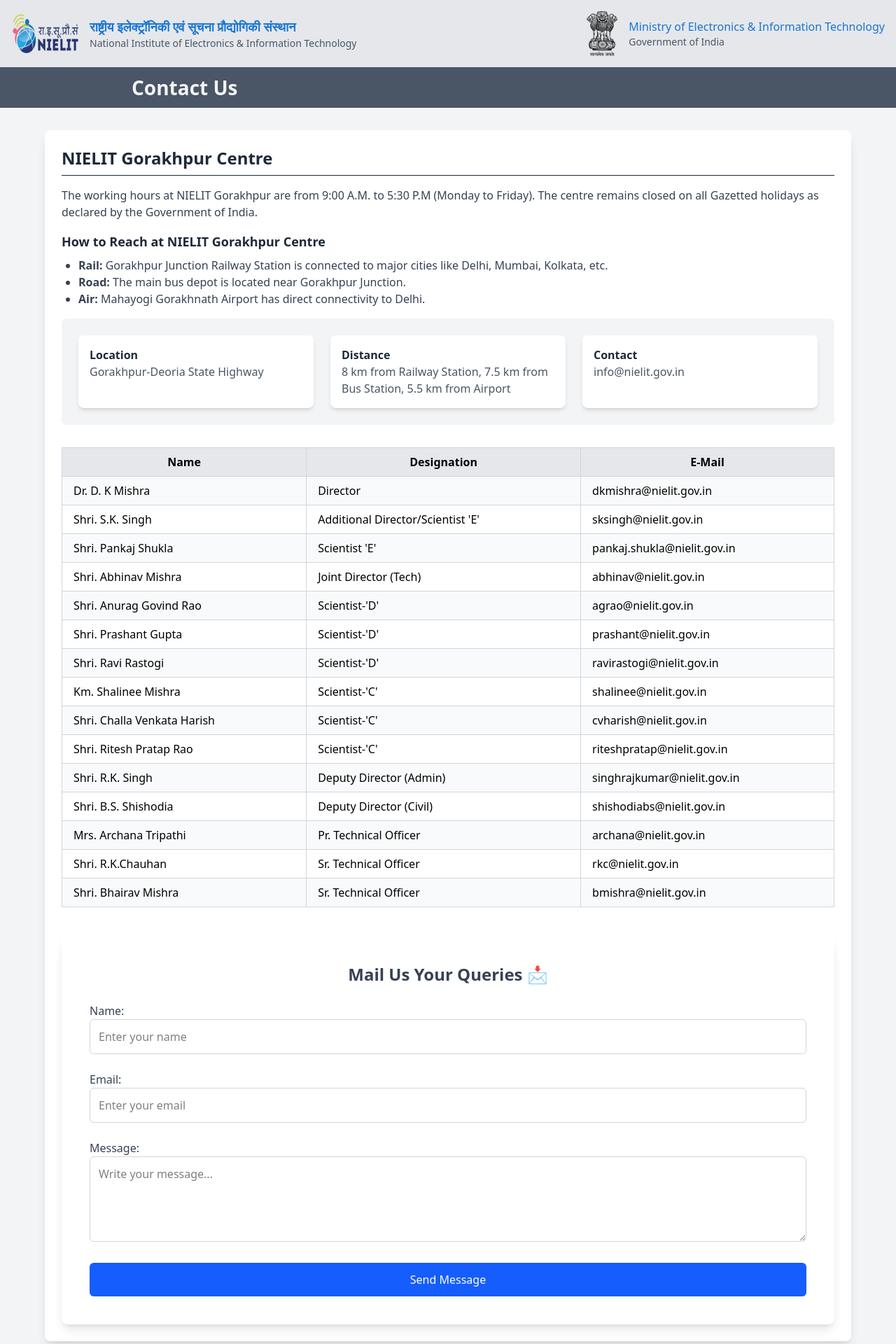
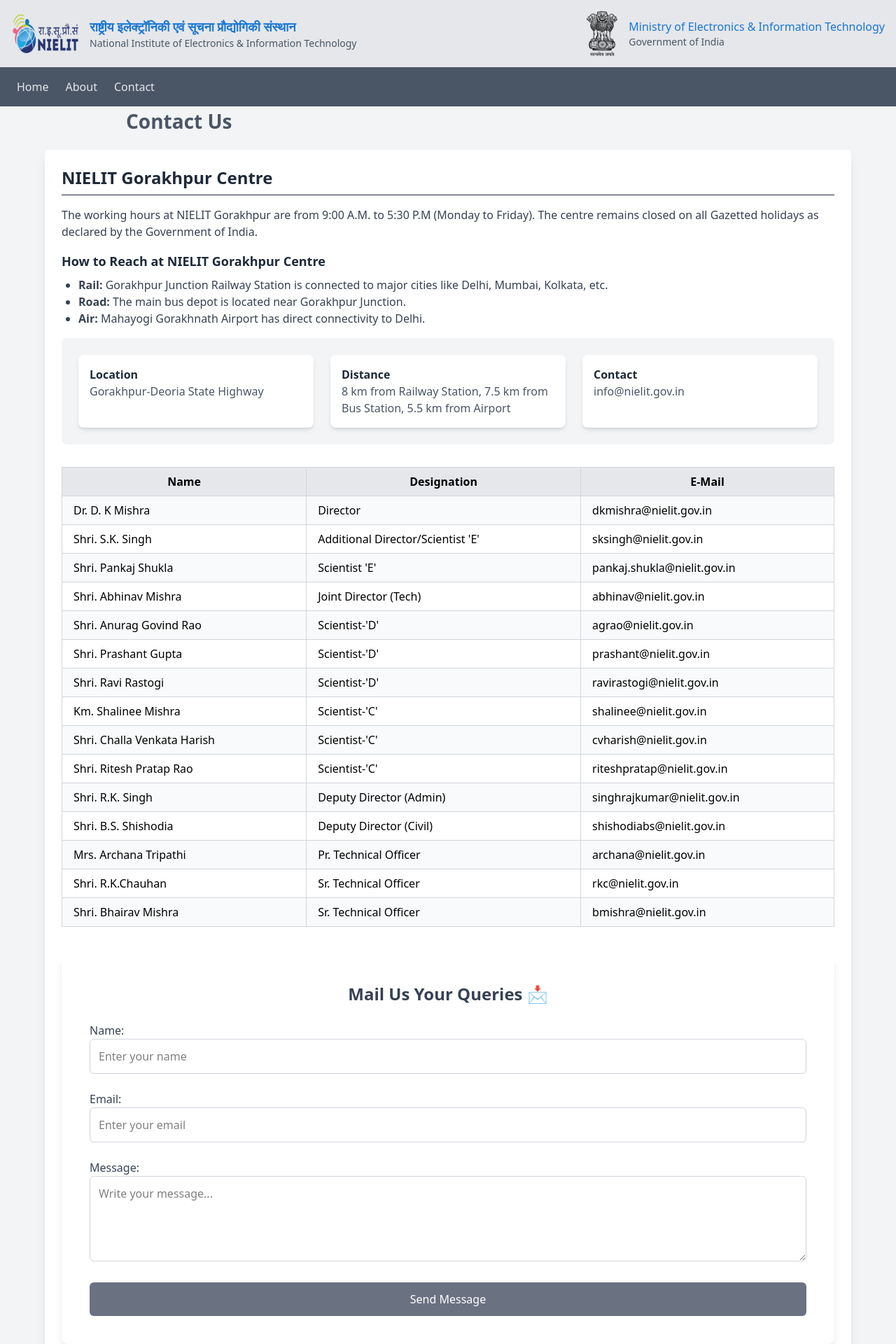
Before and after one commit to ripunjayrai777/Conference_Hall_Booking_System_Frontent_NIELIT_GKP, a React (Vite) app: page /contact in a window 1280 px wide. Shown: the top 1920 px of the page at 70% size. Built offline with nearby package versions, Linux system fonts and the light colour scheme.

Commit message:
contact section completed

```diff
--- a/src/pages/Contact.jsx
+++ b/src/pages/Contact.jsx
@@ -1,214 +1,7 @@
-
-// import React, { useState } from 'react';
-// import Header from "../components/Header";
-// import Footer from "../components/Footer";
-// import emailjs from "emailjs-com";
-
-// const Contact = () => {
-//   const [formData, setFormData] = useState({
-//     name: "",
-//     email: "",
-//     message: "",
-//   });
-//   const [status, setStatus] = useState(null);
-//   const [loading, setLoading] = useState(false);
-
-//   const handleChange = (e) => {
-//     setFormData({ ...formData, [e.target.name]: e.target.value });
-//   };
-
-//   const handleSubmit = (e) => {
-//     e.preventDefault();
-
-//     emailjs
-//       .send(
-//         "service_lx18xfp", // Replace with your EmailJS Service ID
-//         "template_4n9jnhj", // Replace with your EmailJS Template ID
-//         formData,
-//         "vK-mTOLq-l8ptnHbm" // Replace with your EmailJS Public Key
-//       )
-//       .then(
-//         (response) => {
-//           console.log("Email sent successfully!", response);
-//           setStatus("Message sent successfully!");
-//           setFormData({ name: "", email: "", message: "" });
-//         },
-//         (error) => {
-//           console.error("Email sending failed:", error);
-//           setStatus("Failed to send message.");
-//         }
-//       );
-//   };
-
-//   return (
-//     <div>
-//       <Header />
-//       <div className="text-[28px] bg-gray-600">
-//         <h1 className='ml-45 p-2 text-gray-100 cursor-pointer hover:text-gray-200 font-semibold transition-all'>Contact Us</h1>
-//       </div>
-//       <div className="bg-gray-100 p-8">
-//         <div className="max-w-6xl mx-auto bg-white p-6 shadow-lg rounded-lg">
-//           {/* Existing Content Here (Contact Info & Table) */}
-
-//           <div className="max-w-6xl mx-auto bg-white p-6 shadow-lg rounded-lg">
-//         <h2 className="text-2xl font-semibold text-gray-800 border-b pb-2 mb-4">NIELIT Gorakhpur Centre</h2>
-//         <p className="text-gray-700 mb-4">
-//           The working hours at NIELIT Gorakhpur are from 9:00 A.M. to 5:30 P.M (Monday to Friday). The centre remains
-//           closed on all Gazetted holidays as declared by the Government of India.
-//         </p>
-
-//         <h3 className="text-lg font-semibold text-gray-800 mb-2">How to Reach at NIELIT Gorakhpur Centre</h3>
-//         <ul className="list-disc pl-6 text-gray-700 mb-4">
-//           <li><span className="font-semibold">Rail:</span> Gorakhpur Junction Railway Station is connected to major cities like Delhi, Mumbai, Kolkata, etc.</li>
-//           <li><span className="font-semibold">Road:</span> The main bus depot is located near Gorakhpur Junction.</li>
-//           <li><span className="font-semibold">Air:</span> Mahayogi Gorakhnath Airport has direct connectivity to Delhi.</li>
-//         </ul>
-
-//         <div className="grid grid-cols-1 md:grid-cols-3 gap-4 bg-gray-100 p-4 rounded-lg">
-//           <div className="bg-white p-4 shadow-md rounded-lg">
-//             <h4 className="font-semibold text-gray-800">Location</h4>
-//             <p className="text-gray-600">Gorakhpur-Deoria State Highway</p>
-//           </div>
-//           <div className="bg-white p-4 shadow-md rounded-lg">
-//             <h4 className="font-semibold text-gray-800">Distance</h4>
-//             <p className="text-gray-600">8 km from Railway Station, 7.5 km from Bus Station, 5.5 km from Airport</p>
-//           </div>
-//           <div className="bg-white p-4 shadow-md rounded-lg">
-//             <h4 className="font-semibold text-gray-800">Contact</h4>
-//             <p className="text-gray-600">info@nielit.gov.in</p>
-//           </div>
-//         </div>
-
-//         <div className="mt-6 overflow-x-auto">
-//           <table className="w-full border-collapse border border-gray-300">
-//             <thead>
-//               <tr className="bg-gray-200">
-//                 <th className="border border-gray-300 px-4 py-2">Name</th>
-//                 <th className="border border-gray-300 px-4 py-2">Designation</th>
-//                 <th className="border border-gray-300 px-4 py-2">E-Mail</th>
-//               </tr>
-//             </thead>
-//             <tbody>
-//               {[
-//                 { name: "Dr. D. K Mishra", designation: "Director", email: "dkmishra@nielit.gov.in" },
-//                 { name: "Shri. S.K. Singh", designation: "Additional Director/Scientist 'E'", email: "sksingh@nielit.gov.in" },
-//                 { name: "Shri. Pankaj Shukla", designation: "Scientist 'E'", email: "pankaj.shukla@nielit.gov.in" },
-//                 { name: "Shri. Abhinav Mishra", designation: "Joint Director (Tech)", email: "abhinav@nielit.gov.in" },
-//                 { name: "Shri. Anurag Govind Rao", designation: "Scientist-'D'", email: "agrao@nielit.gov.in" },
-//                 { name: "Shri. Prashant Gupta", designation: "Scientist-'D'", email: "prashant@nielit.gov.in" },
-//                 { name: "Shri. Ravi Rastogi", designation: "Scientist-'D'", email: "ravirastogi@nielit.gov.in" },
-//                 { name: "Km. Shalinee Mishra", designation: "Scientist-'C'", email: "shalinee@nielit.gov.in" },
-//                 { name: "Shri. Challa Venkata Harish", designation: "Scientist-'C'", email: "cvharish@nielit.gov.in" },
-//                 { name: "Shri. Ritesh Pratap Rao", designation: "Scientist-'C'", email: "riteshpratap@nielit.gov.in" },
-//                 { name: "Shri. R.K. Singh", designation: "Deputy Director (Admin)", email: "singhrajkumar@nielit.gov.in" },
-//                 { name: "Shri. B.S. Shishodia", designation: "Deputy Director (Civil)", email: "shishodiabs@nielit.gov.in" },
-//                 { name: "Mrs. Archana Tripathi", designation: "Pr. Technical Officer", email: "archana@nielit.gov.in" },
-//                 { name: "Shri. R.K.Chauhan", designation: "Sr. Technical Officer", email: "rkc@nielit.gov.in" },
-//                 { name: "Shri. Bhairav Mishra", designation: "Sr. Technical Officer", email: "bmishra@nielit.gov.in" },
-//               ].map((contact, index) => (
-//                 <tr key={index} className={index % 2 === 0 ? "bg-gray-50" : ""}>
-//                   <td className="border border-gray-300 px-4 py-2">{contact.name}</td>
-//                   <td className="border border-gray-300 px-4 py-2">{contact.designation}</td>
-//                   <td className="border border-gray-300 px-4 py-2">{contact.email}</td>
-//                 </tr>
-//               ))}
-//             </tbody>
-//           </table>
-//         </div>
-//       </div>
-//           {/* Contact Form */}
-//           <div className="w-full max-w-lg bg-white p-8 shadow-lg rounded-lg">
-//         <h2 className="text-2xl font-semibold text-gray-700 mb-6">
-//           Mail Us You Queries 📩
-//         </h2>
-//         <form onSubmit={handleSubmit} className="space-y-4">
-//           <div>
-//             <label className="block text-gray-700 font-medium">Name:</label>
-//             <input
-//               type="text"
-//               name="name"
-//               value={formData.name}
-//               onChange={handleChange}
-//               className="w-full p-3 border border-gray-300 rounded-md focus:outline-none focus:ring-2 focus:ring-blue-500"
-//               required
-//               placeholder="Enter your name"
-//             />
-//           </div>
-//           <div>
-//             <label className="block text-gray-700 font-medium">Email:</label>
-//             <input
-//               type="email"
-//               name="email"
-//               value={formData.email}
-//               onChange={handleChange}
-//               className="w-full p-3 border border-gray-300 rounded-md focus:outline-none focus:ring-2 focus:ring-blue-500"
-//               required
-//               placeholder="Enter your email"
-//             />
-//           </div>
-//           <div>
-//             <label className="block text-gray-700 font-medium">Message:</label>
-//             <textarea
-//               name="message"
-//               value={formData.message}
-//               onChange={handleChange}
-//               className="w-full p-3 border border-gray-300 rounded-md focus:outline-none focus:ring-2 focus:ring-blue-500"
-//               rows="4"
-//               required
-//               placeholder="Write your message..."
-//             />
-//           </div>
-//           <button
-//             type="submit"
-//             className={`w-full flex justify-center items-center gap-2 bg-blue-600 text-white px-5 py-3 rounded-md font-medium transition duration-300 hover:bg-blue-700 ${
-//               loading ? "opacity-70 cursor-not-allowed" : ""
-//             }`}
-//             disabled={loading}
-//           >
-//             {loading ? (
-//               <>
-//                 <svg
-//                   className="animate-spin h-5 w-5 text-white"
-//                   xmlns="http://www.w3.org/2000/svg"
-//                   fill="none"
-//                   viewBox="0 0 24 24"
-//                 >
-//                   <circle
-//                     className="opacity-25"
-//                     cx="12"
-//                     cy="12"
-//                     r="10"
-//                     stroke="currentColor"
-//                     strokeWidth="4"
-//                   ></circle>
-//                   <path
-//                     className="opacity-75"
-//                     fill="currentColor"
-//                     d="M4 12a8 8 0 018-8v8H4z"
-//                   ></path>
-//                 </svg>
-//                 Sending...
-//               </>
-//             ) : (
-//               "Send Message"
-//             )}
-//           </button>
-//         </form>
-//         {status && (
-//           <p className="mt-4 text-center font-medium text-green-600">{status}</p>
-//         )}
-//       </div>
-//         </div>
-//       </div>
-//       <Footer />
-//     </div>
-//   );
-// };
-
-// export default Contact;
 
 
 import React, { useState } from 'react';
+import { Link } from "react-router-dom";
 import Header from "../components/Header";
 import Footer from "../components/Footer";
 import emailjs from "emailjs-com";
@@ -255,10 +48,20 @@
   return (
     <div>
       <Header />
-      <div className="text-[28px] bg-gray-600">
-        <h1 className='ml-45 p-2 text-gray-100 cursor-pointer hover:text-gray-200 font-semibold transition-all'>Contact Us</h1>
+       {/* Navbar */}
+       <nav className="flex items-center justify-between px-6 py-4 bg-gray-600 bg-opacity-90 shadow-md">
+        <div className="space-x-6 hidden md:flex">
+          <Link to="/" className="text-gray-200 hover:text-gray-50">Home</Link>
+          <Link to="/about" className="text-gray-200 hover:text-gray-50">About</Link>
+          <Link to="/contact" className="text-gray-200 hover:text-gray-50">Contact</Link>
+        </div>
+
+      </nav>
+      {/*contact us */}
+      <div className="text-[28px] bg-gray-100">
+        <h1 className='ml-45 text-gray-600 cursor-pointer hover:text-gray-700 font-semibold transition-all'>Contact Us</h1>
       </div>
-      <div className="bg-gray-100 p-8">
+      <div className="bg-gray-100 p-5">
         <div className="max-w-6xl mx-auto bg-white p-6 shadow-lg rounded-lg">
           <h2 className="text-2xl font-semibold text-gray-800 border-b pb-2 mb-4">NIELIT Gorakhpur Centre</h2>
           <p className="text-gray-700 mb-4">
@@ -331,17 +134,17 @@
               <form onSubmit={handleSubmit} className="space-y-6 ">
                 <div>
                   <label className="block text-gray-700 font-medium">Name:</label>
-                  <input type="text" name="name" value={formData.name} onChange={handleChange} className="w-full p-3 border border-gray-300 rounded-md focus:outline-none focus:ring-2 focus:ring-blue-500" required placeholder="Enter your name" />
+                  <input type="text" name="name" value={formData.name} onChange={handleChange} className="w-full p-3 border border-gray-300 rounded-md focus:outline-none focus:ring-2 focus:ring-gray-500" required placeholder="Enter your name" />
                 </div>
                 <div>
                   <label className="block text-gray-700 font-medium">Email:</label>
-                  <input type="email" name="email" value={formData.email} onChange={handleChange} className="w-full p-3 border border-gray-300 rounded-md focus:outline-none focus:ring-2 focus:ring-blue-500" required placeholder="Enter your email" />
+                  <input type="email" name="email" value={formData.email} onChange={handleChange} className="w-full p-3 border border-gray-300 rounded-md focus:outline-none focus:ring-2 focus:ring-gray-500" required placeholder="Enter your email" />
                 </div>
                 <div>
                   <label className="block text-gray-700 font-medium">Message:</label>
-                  <textarea name="message" value={formData.message} onChange={handleChange} className="w-full p-3 border border-gray-300 rounded-md focus:outline-none focus:ring-2 focus:ring-blue-500" rows="4" required placeholder="Write your message..." />
+                  <textarea name="message" value={formData.message} onChange={handleChange} className="w-full p-3 border border-gray-300 rounded-md focus:outline-none focus:ring-2 focus:ring-gray-500" rows="4" required placeholder="Write your message..." />
                 </div>
-                <button type="submit" className="w-full bg-blue-600 text-white px-5 py-3 rounded-md font-medium transition duration-300 hover:bg-blue-700 disabled:opacity-70" disabled={loading}>{loading ? "Sending..." : "Send Message"}</button>
+                <button type="submit" className="w-full bg-gray-500 text-white px-5 py-3 rounded-md font-medium transition duration-100 hover:bg-gray-600 disabled:opacity-70" disabled={loading}>{loading ? "Sending..." : "Send Message"}</button>
               </form>
               {status && <p className="mt-4 text-center font-medium text-green-600">{status}</p>}
             </div>
```
